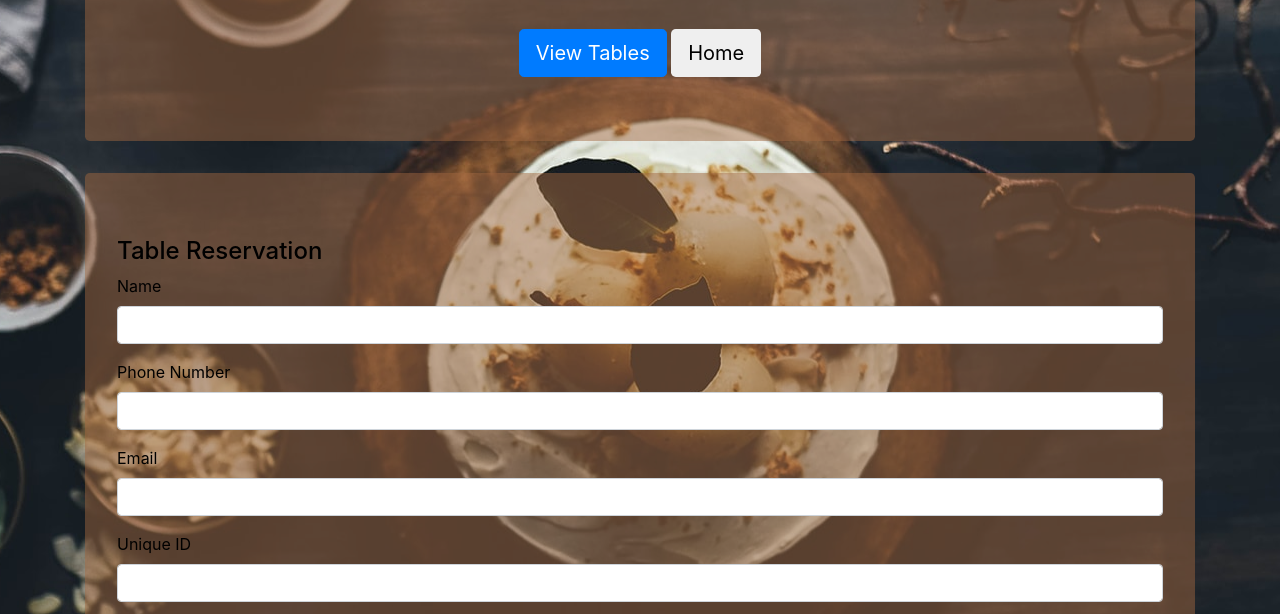
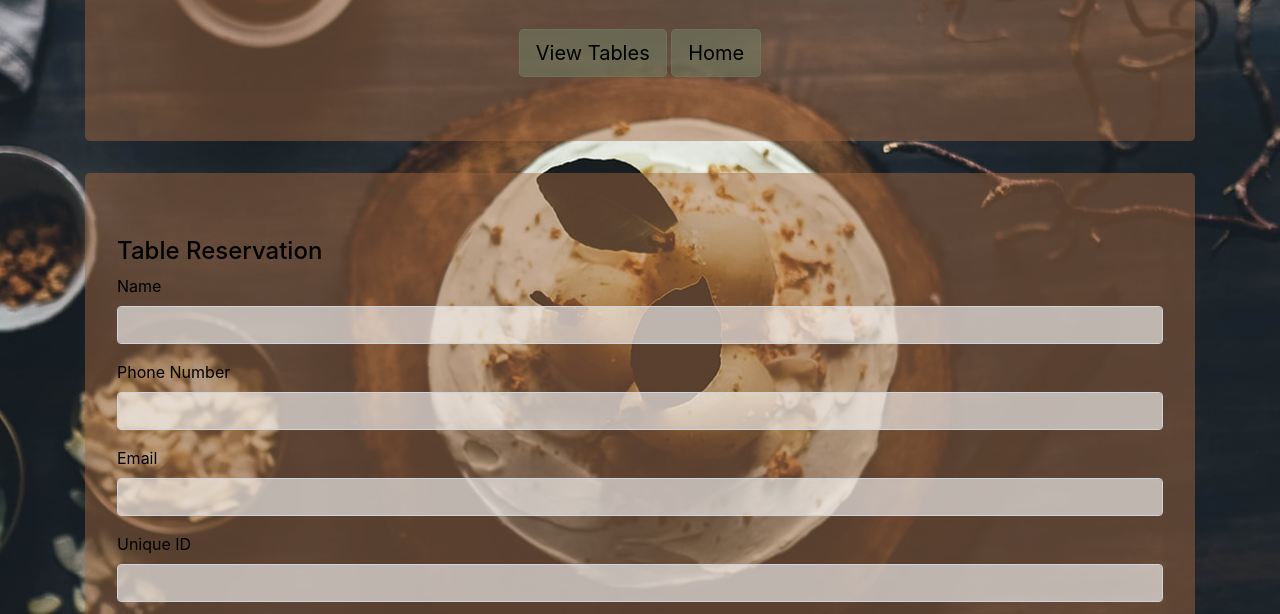
Before and after one commit to joel-a-hernandez/restaurant-app, a website: page add.html in a window 1280 px wide. Shown: the part 186-800 px from the top of the page. Drawn offline with nearby package versions, Linux system fonts and the light colour scheme.

Commit message:
changed element colors

```diff
--- a/add.html
+++ b/add.html
@@ -21,6 +21,22 @@
 
         a {
             color: black;
+        }
+
+        .btn {
+            background-color: #707a5f9e;
+            border-color: #707a5f9e;
+            color: black;
+        }
+
+        .btn:hover{
+            background-color: #294c40cc;
+            border-color: #294c40cc;
+            color: black;
+        }
+
+        .form-control{
+            background-color: #ffffff9c;
         }
     </style>
 </head>
```
Also changed, not shown: index.html (+12 -0 lines), list.html (+12 -0 lines).
